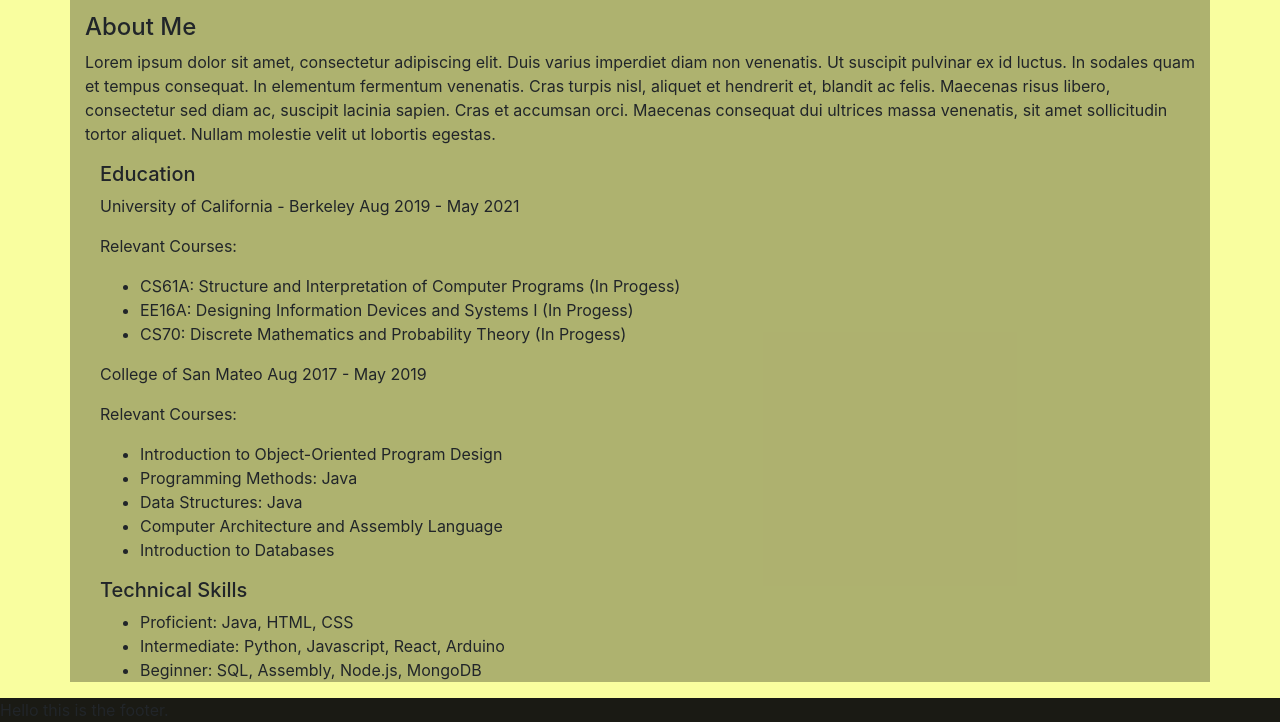
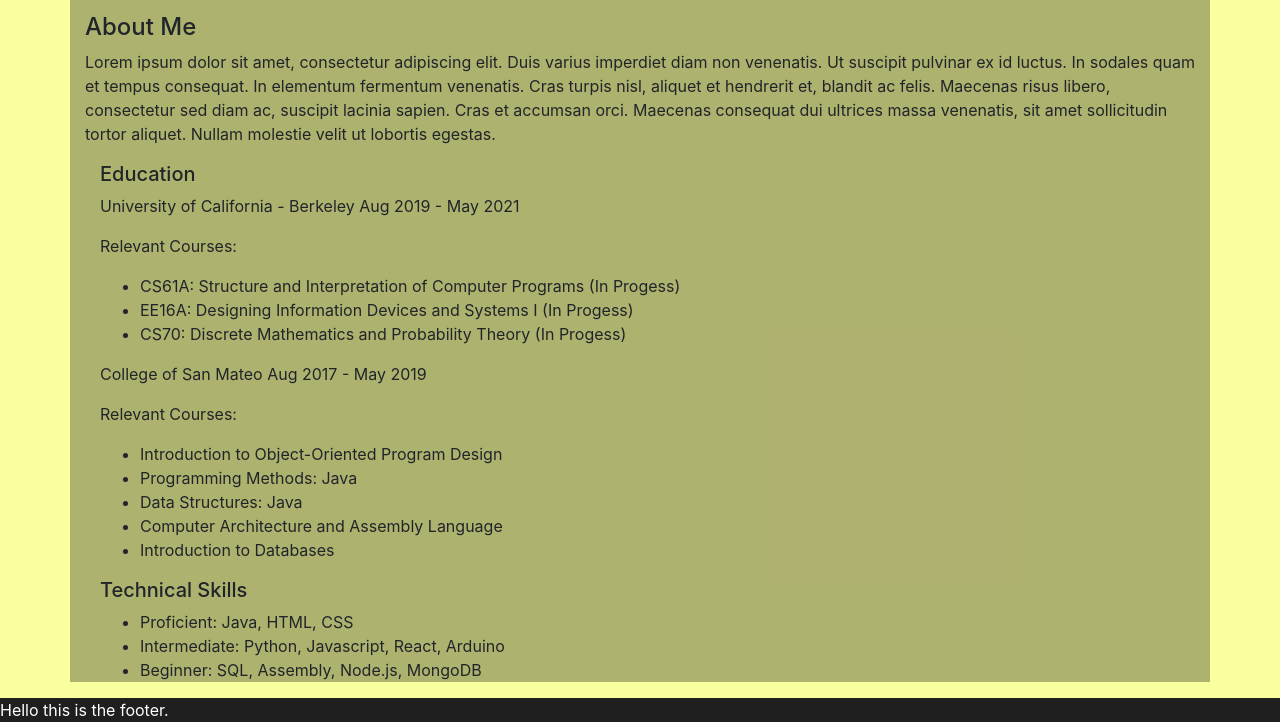
Before and after one commit to sulattphone/sulattphone.github.io, a plain HTML site: page index.html in a window 1280 px wide. Shown: the part 431-1153 px from the top of the page. Drawn offline with nearby package versions, Linux system fonts and the light colour scheme.

Commit message:
navbar color testing and footer text

```diff
--- a/index.html
+++ b/index.html
@@ -111,7 +111,7 @@
     </div>  <!--end of content-body-->
 
     <footer class="page-footer">
-      <div class="footer-body">
+      <div class="footer-body" style="color: white">
         Hello this is the footer.
       </div>
     </footer>
--- a/mainStyle.css
+++ b/mainStyle.css
@@ -1,6 +1,6 @@
 /***** Universal *****/
 .custom-navbar{
-    background-color: #1a1a14 !important;
+    background-color: #1f1f1f !important;
 }
 
 #brand-img{
@@ -58,6 +58,6 @@
 
 /***** footer section *****/
 .footer-body{
-    background-color: #1a1a14;
+    background-color: #1f1f1f;
 }
 /***** footer section *****/
```
